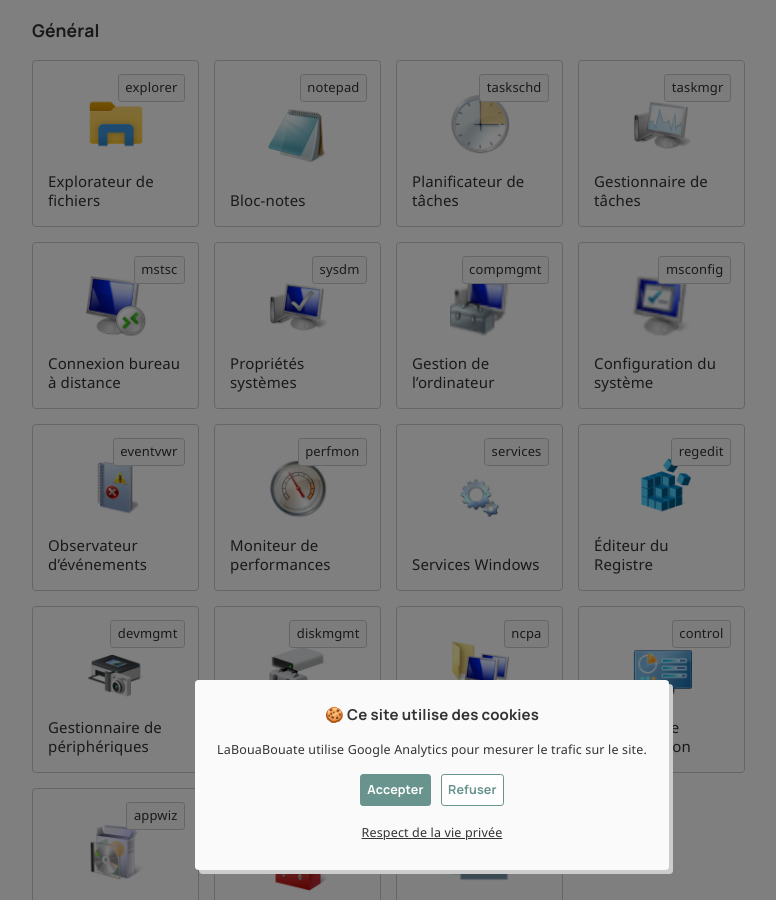
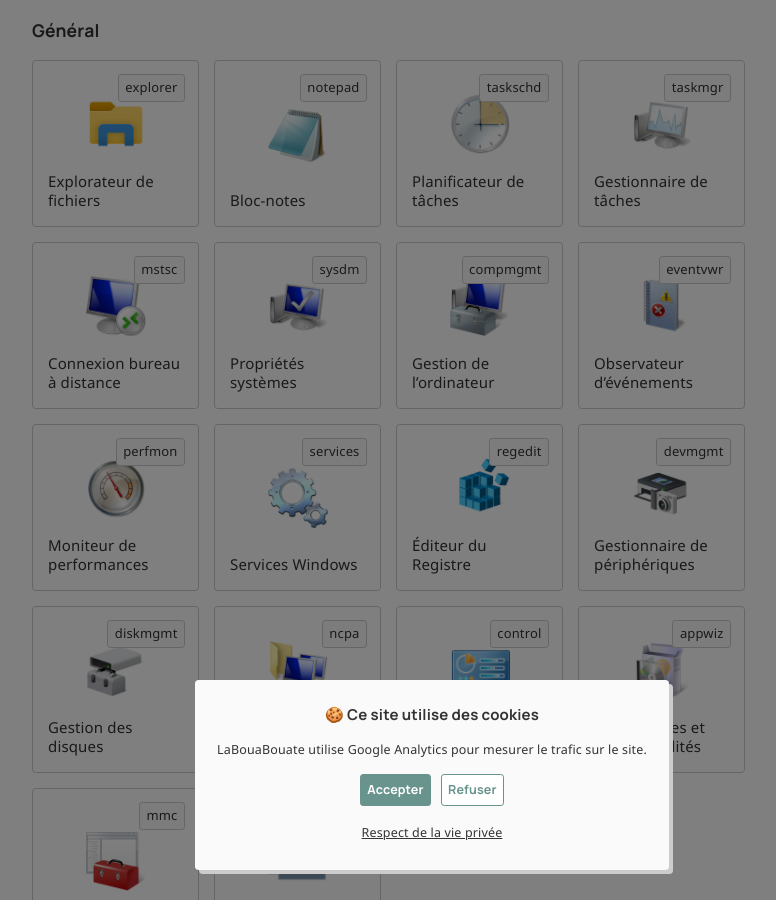
Before and after one commit to leobouard/leobouard.github.io, a Jekyll site: the page built from _posts/2026/2026-07-16-process-windows.md, in a window 1280 px wide and 900 px high, scrolled down 684 px. Shown: the whole window, without its empty margins (208-984 px from the left). Built offline with Jekyll 4.4.1, drawn with Linux system fonts in a browser that asks for light colours; nearby versions of some CDN libraries; some web fonts are replaced; comment, search, counter and statistics services are not loaded.

Commit message:
Dernière update de la nuit

```diff
--- a/_data/process-windows.json
+++ b/_data/process-windows.json
@@ -33,11 +33,6 @@
         "category": "Général",
         "name": "Gestion de l’ordinateur",
         "shortcut": "compmgmt"
-    },
-    {
-        "category": "Général",
-        "name": "Configuration du système",
-        "shortcut": "msconfig"
     },
     {
         "category": "Général",
```
Also changed, not shown: assets/windows_icons/certtmpl.png (added), assets/windows_icons/compmgmt.png, assets/windows_icons/mmc schmmgmt.png (renamed from assets/windows_icons/mmc schmgmt.png), assets/windows_icons/services.png.
